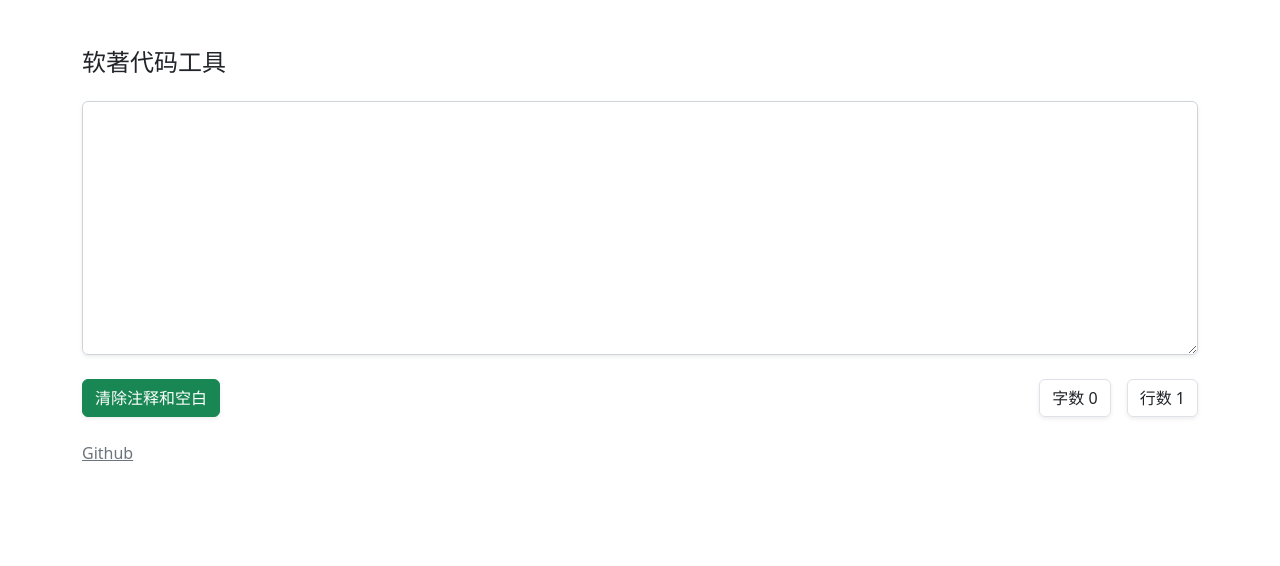
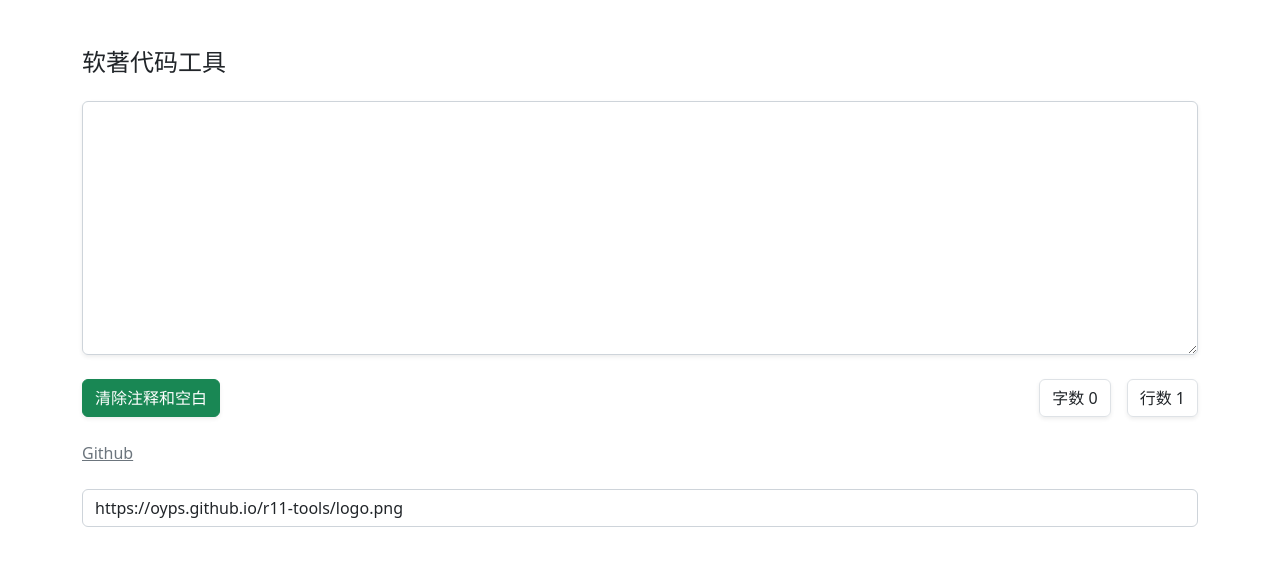
Before and after one commit to iuroc/r11-tools, a plain HTML site: page index.html in a window 1280 px wide. Drawn offline with nearby package versions, Linux system fonts and the light colour scheme.

Commit message:
Update index.html

```diff
--- a/index.html
+++ b/index.html
@@ -19,7 +19,8 @@
             <button class="btn border ms-auto me-3 shadow-sm charNum">字数 <span>0</span></button>
             <button class="btn border shadow-sm lineNum">行数 <span>1</span></button>
         </div>
-        <a class="text-secondary" href="https://github.com/oyps/r11-tools">Github</a>
+        <div class="mb-4"><a class="text-secondary" href="https://github.com/oyps/r11-tools">Github</a></div>
+        <input value="https://oyps.github.io/r11-tools/logo.png" class="form-control">
     </div>
     <script>
         const clear = document.querySelector('.clear')
```
